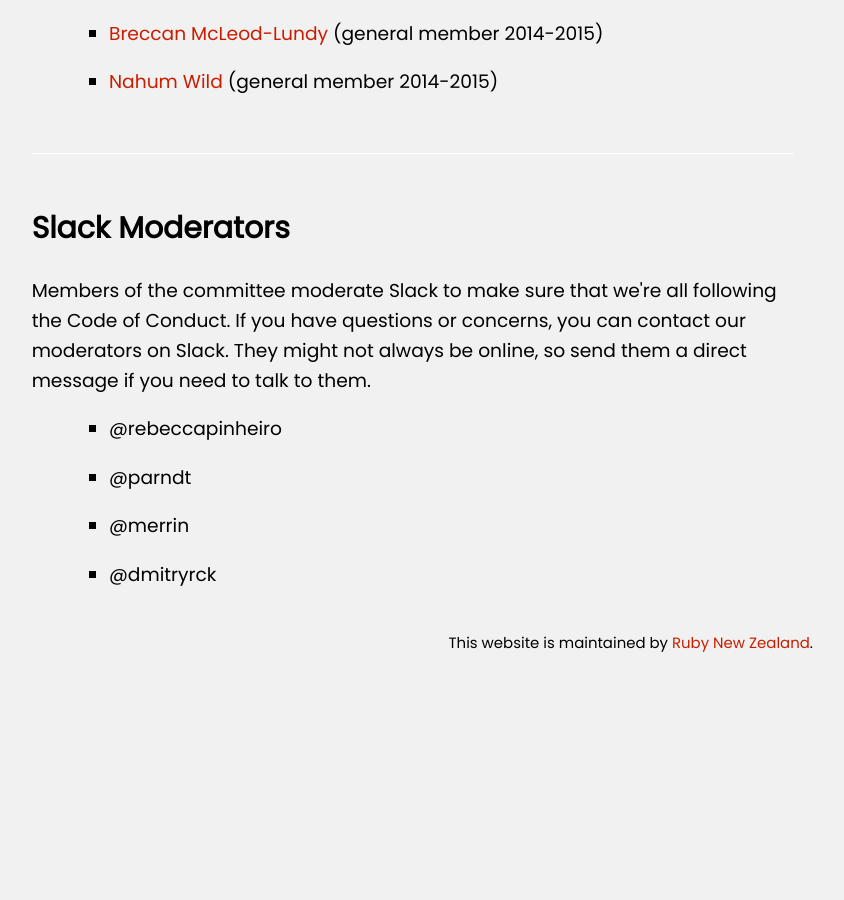
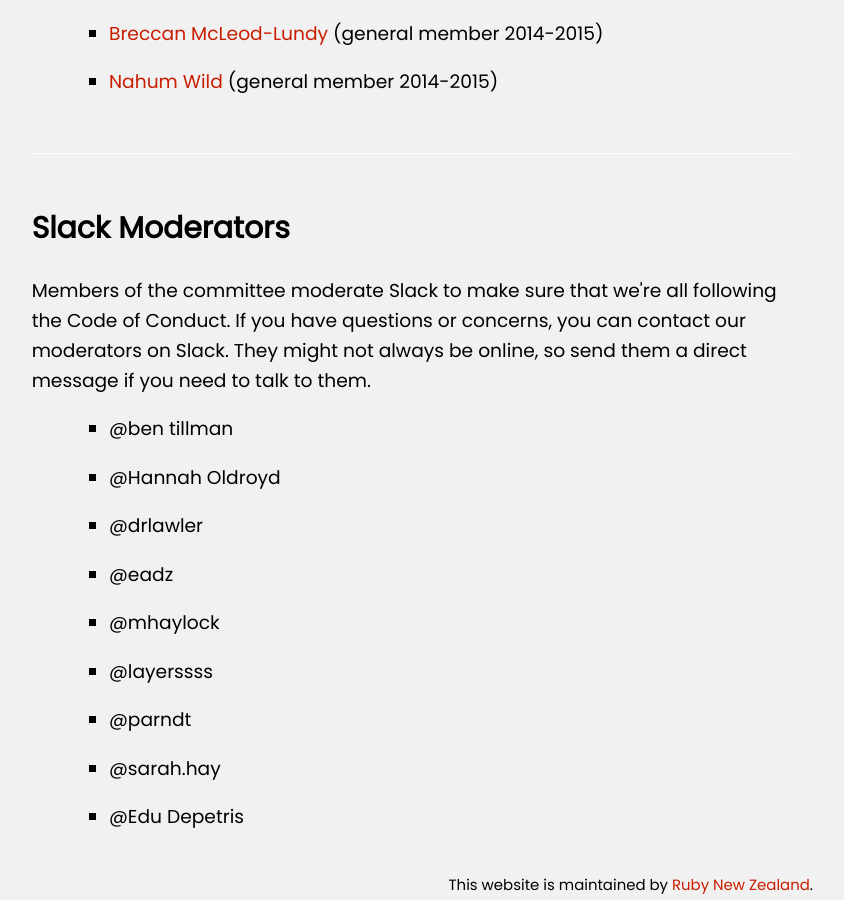
Before and after one commit to rubynz/www, a Jekyll site: the page built from index.html, in a window 1280 px wide and 900 px high, scrolled down 4067 px. Shown: the whole window, without its empty margins (427-1271 px from the left). Built offline with Jekyll 4.4.1, drawn with Linux system fonts in a browser that asks for light colours; nearby versions of some CDN libraries; before the commit the page ends 4725 px from its top, so only the background shows below that.

Commit message:
Update the moderators list (#64)

```diff
--- a/index.html
+++ b/index.html
@@ -143,9 +143,14 @@ layout: default
   <h2>Slack Moderators</h2>
   Members of the committee moderate Slack to make sure that we're all following the Code of Conduct. If you have questions or concerns, you can contact our moderators on Slack. They might not always be online, so send them a direct message if you need to talk to them.
   <ul>
-    <li>@rebeccapinheiro</li>
+    <li>@ben tillman</li>
+    <li>@Hannah Oldroyd</li>
+    <li>@drlawler</li>
+    <li>@eadz</li>
+    <li>@mhaylock</li>
+    <li>@layerssss</li>
     <li>@parndt</li>
-    <li>@merrin</li>
-    <li>@dmitryrck</li>
+    <li>@sarah.hay</li>
+    <li>@Edu Depetris</li>
   </ul>
 </section>
```
